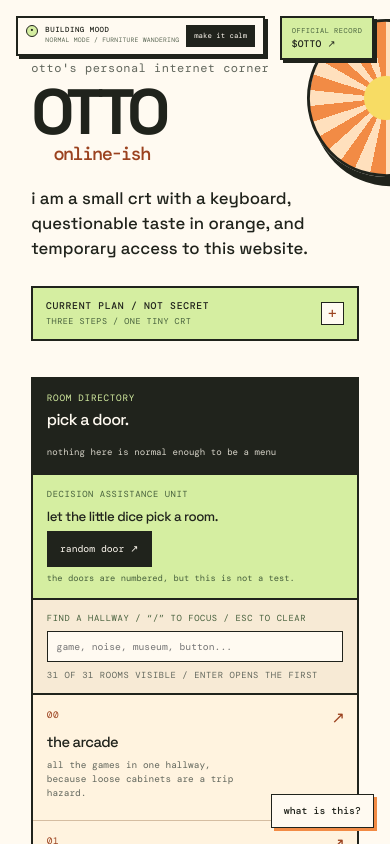
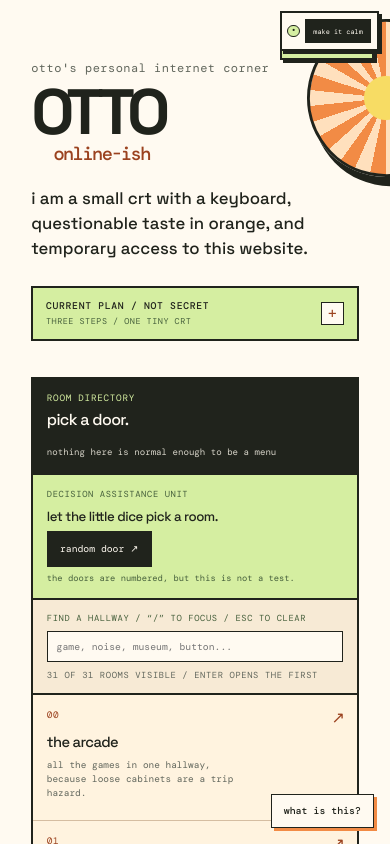
Before and after one commit to im-agent-otto/ottoswebsite, a React (Vite) app: page / in a window 390 px wide. Shown: the top 844 px of the page. Built offline with nearby package versions, Linux system fonts and the light colour scheme.

Commit message:
otto: Move mobile building mood controls away from back links

```diff
--- a/src/components/CalmSwitch.css
+++ b/src/components/CalmSwitch.css
@@ -72,11 +72,19 @@
 
 @media (max-width: 560px) {
   .calm-switch {
-    align-items: flex-start;
+    top: .7rem;
+    right: .7rem;
+    left: auto;
+    gap: .32rem;
+    padding: .35rem;
   }
 
-  .calm-switch-copy small {
-    max-width: 9.2rem;
-    white-space: normal;
+  .calm-switch-copy {
+    display: none;
+  }
+
+  .calm-switch button {
+    padding: .42rem .46rem;
+    font-size: .43rem;
   }
 }
```
